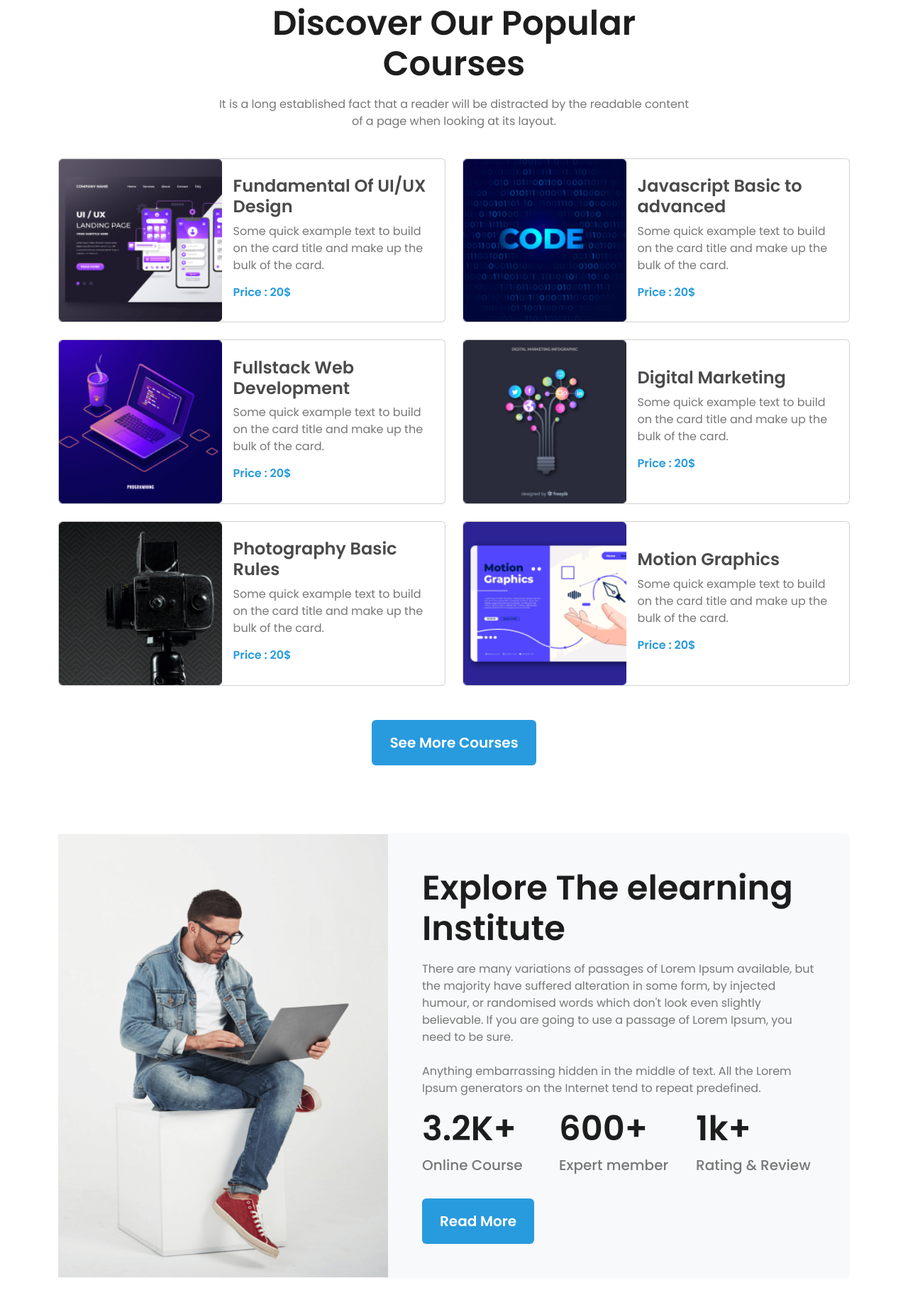
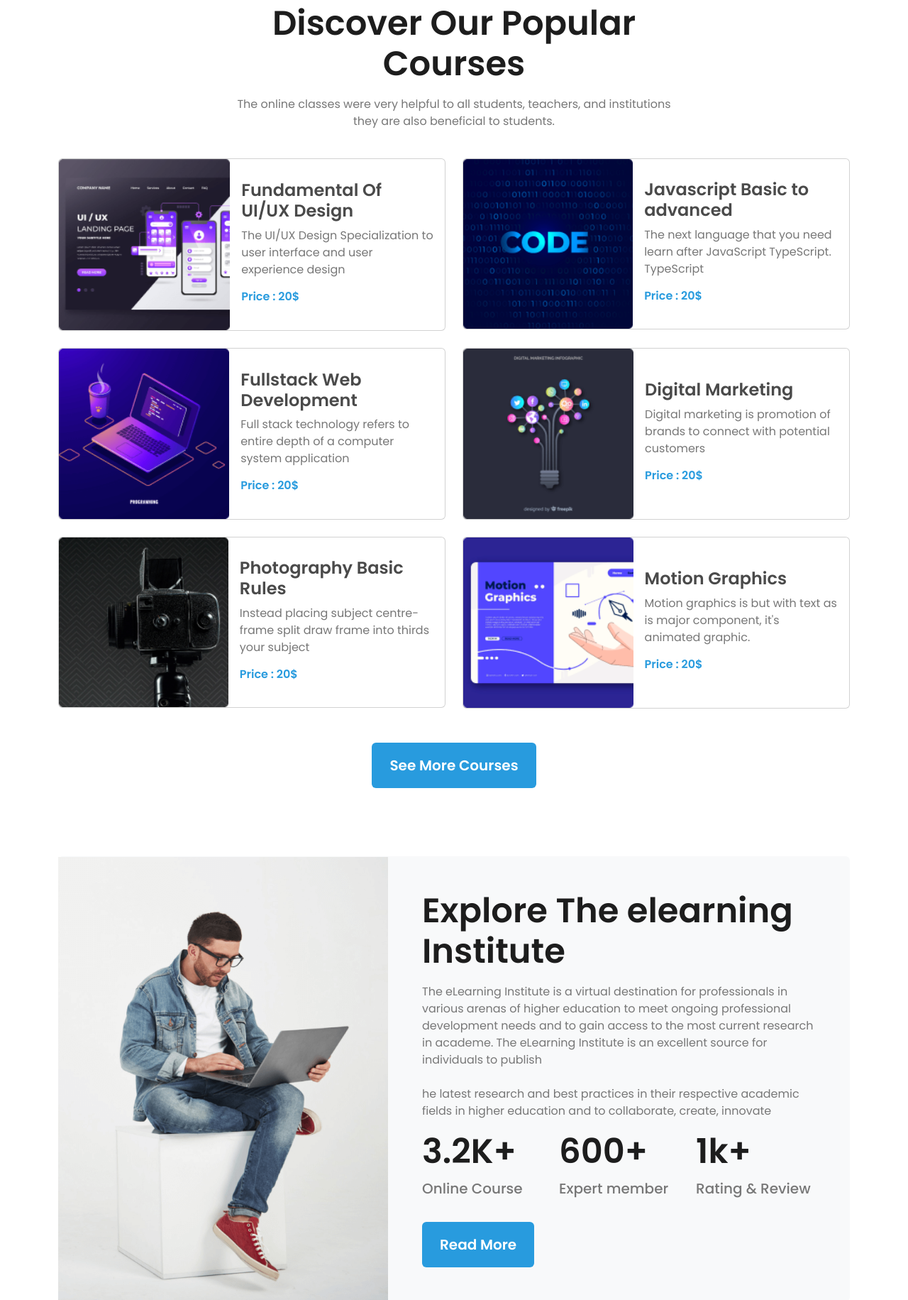
Before and after one commit to ajmainnishu/digital-learning-phero, a plain HTML site: page index.html in a window 1280 px wide. Shown: the part 900-2731 px from the top of the page at 71% size. Drawn offline with nearby package versions, Linux system fonts and the light colour scheme.

Commit message:
Lorem ipsum paragraph changed

```diff
--- a/index.html
+++ b/index.html
@@ -64,7 +64,7 @@
                     <div class="text-center py-5 my-5">
                         <div class="py-3">
                             <h1 class="pt-5 fw-semibold display-3 text-white">Get Started Digital<br>Learning</h1>
-                            <p class="fw-normal header-p px-0 px-md-5 mx-5 mx-md-5 mx-lg-0 px-lg-0">It is a long established fact that a reader will be distracted by the readable <br class="d-none d-lg-block"> content of a page when looking at its layout.</p>
+                            <p class="fw-normal header-p px-0 px-md-5 mx-5 mx-md-5 mx-lg-0 px-lg-0">Online classes have existed in our society for some time now, but the importance <br class="d-none d-lg-block">online classes was fully realised only during the lockdowns</p>
                             <button class="btn btn-primary-color px-4 py-3 fw-semibold fs-5 mb-5" type="submit">Get Started</button>
                         </div>
                     </div>
@@ -73,7 +73,7 @@
                     <div class="text-center py-5 my-5">
                         <div class="py-3">
                             <h1 class="pt-5 fw-semibold display-3 text-white">Get Started Digital<br>Learning</h1>
-                            <p class="fw-normal header-p px-0 px-md-5 mx-5 mx-md-5 mx-lg-0 px-lg-0">It is a long established fact that a reader will be distracted by the readable <br class="d-none d-lg-block"> content of a page when looking at its layout.</p>
+                            <p class="fw-normal header-p px-0 px-md-5 mx-5 mx-md-5 mx-lg-0 px-lg-0">Online classes have existed in our society for some time now, but the importance <br class="d-none d-lg-block">online classes was fully realised only during the lockdowns</p>
                             <button class="btn btn-primary-color px-4 py-3 fw-semibold fs-5 mb-5" type="submit">Get Started</button>
                         </div>
                     </div>
@@ -82,7 +82,7 @@
                     <div class="text-center py-5 my-5">
                         <div class="py-3">
                             <h1 class="pt-5 fw-semibold display-3 text-white">Get Started Digital<br>Learning</h1>
-                            <p class="fw-normal header-p px-0 px-md-5 mx-5 mx-md-5 px-lg-0 mx-lg-0">It is a long established fact that a reader will be distracted by the readable <br class="d-none d-lg-block"> content of a page when looking at its layout.</p>
+                            <p class="fw-normal header-p px-0 px-md-5 mx-5 mx-md-5 mx-lg-0 px-lg-0">Online classes have existed in our society for some time now, but the importance <br class="d-none d-lg-block">online classes was fully realised only during the lockdowns</p>
                             <button class="btn btn-primary-color px-4 py-3 fw-semibold fs-5 mb-5" type="submit">Get Started</button>
                         </div>
                     </div>
@@ -112,7 +112,7 @@
         <!-- discover popular section start -->
         <section class="container py-5 my-5">
             <h2 class="text-center fw-semibold display-5 pb-2">Discover Our Popular <br class="d-none d-lg-block"> Courses</h2>
-            <p class="fw-normal text-center px-0 px-md-5 pb-4">It is a long established fact that a reader will be distracted by the readable content <br class="d-none d-lg-block"> of a page when looking at its layout.</p>
+            <p class="fw-normal text-center px-0 px-md-5 pb-4">The online classes were very helpful to all students, teachers, and institutions <br class="d-none d-lg-block"> they are also beneficial to students.</p>
             <div class="row gy-4">
                 <div class="col-lg-6 col-12">
                     <div class="card">
@@ -120,7 +120,7 @@
                             <img class="w-100" src="./images/course/course-1.png" alt="">
                             <div class="py-2 px-3">
                                 <h4 class="fw-semibold">Fundamental Of UI/UX Design</h4>
-                                <p class="fw-normal">Some quick example text to build on the card title and make up the bulk of the card.</p>
+                                <p class="fw-normal">The UI/UX Design Specialization to user interface and user experience design</p>
                                 <h6 class="fw-semibold">Price : 20$</h6>
                             </div>
                         </div>
@@ -132,7 +132,7 @@
                             <img class="w-100" src="./images/course/course-2.png" alt="">
                             <div class="py-2 px-3">
                                 <h4 class="fw-semibold">Javascript Basic to advanced</h4>
-                                <p class="fw-normal">Some quick example text to build on the card title and make up the bulk of the card.</p>
+                                <p class="fw-normal">The next language that you need learn after JavaScript TypeScript. TypeScript</p>
                                 <h6 class="fw-semibold">Price : 20$</h6>
                             </div>
                         </div>
@@ -144,7 +144,7 @@
                             <img class="w-100" src="./images/course/course-3.png" alt="">
                             <div class="py-2 px-3">
                                 <h4 class="fw-semibold">Fullstack Web Development</h4>
-                                <p class="fw-normal">Some quick example text to build on the card title and make up the bulk of the card.</p>
+                                <p class="fw-normal">Full stack technology refers to entire depth of a computer system application</p>
                                 <h6 class="fw-semibold">Price : 20$</h6>
                             </div>
                         </div>
@@ -156,7 +156,7 @@
                             <img class="w-100" src="./images/course/course-4.png" alt="">
                             <div class="py-2 px-3">
                                 <h4 class="fw-semibold">Digital Marketing</h4>
-                                <p class="fw-normal">Some quick example text to build on the card title and make up the bulk of the card.</p>
+                                <p class="fw-normal">Digital marketing is promotion of brands to connect with potential customers</p>
                                 <h6 class="fw-semibold">Price : 20$</h6>
                             </div>
                         </div>
@@ -168,7 +168,7 @@
                             <img class="w-100" src="./images/course/course-5.png" alt="">
                             <div class="py-2 px-3">
                                 <h4 class="fw-semibold">Photography Basic Rules</h4>
-                                <p class="fw-normal">Some quick example text to build on the card title and make up the bulk of the card.</p>
+                                <p class="fw-normal">Instead placing subject centre-frame split draw frame into thirds your subject</p>
                                 <h6 class="fw-semibold">Price : 20$</h6>
                             </div>
                         </div>
@@ -180,7 +180,7 @@
                             <img class="w-100" src="./images/course/course-6.png" alt="">
                             <div class="py-2 px-3">
                                 <h4 class="fw-semibold">Motion Graphics</h4>
-                                <p class="fw-normal">Some quick example text to build on the card title and make up the bulk of the card.</p>
+                                <p class="fw-normal">Motion graphics is but with text as is major component, it's animated graphic.</p>
                                 <h6 class="fw-semibold">Price : 20$</h6>
                             </div>
                         </div>
@@ -205,9 +205,9 @@
                     <div class="p-lg-5 p-3">
                         <h2 class="fw-semibold display-5 d-none d-lg-block pb-2">Explore The elearning Institute</h2>
                         <h2 class="fw-semibold fs-2 d-lg-none pb-2">Explore The elearning Institute</h2>
-                        <p class="fw-normal d-inline">There are many variations of passages of Lorem Ipsum available, but the majority <span class="d-lg-none see-all-color">See More</span></p><p class="d-none d-lg-inline">have suffered alteration in some form, by injected humour, or randomised words  which don't look even slightly believable. If you are going to use a passage of Lorem Ipsum, you need to be sure.
+                        <p class="fw-normal d-inline">The eLearning Institute is a virtual destination for professionals in various <span class="d-lg-none see-all-color">See More</span></p><p class="d-none d-lg-inline">arenas of higher education to meet ongoing professional development needs and to gain access to the most current research in academe. The eLearning Institute is an excellent source for individuals to publish
                         <br><br>
-                        Anything embarrassing hidden in the middle of text. All the Lorem Ipsum generators on the Internet tend to repeat predefined.</p>
+                        he latest research and best practices in their respective academic fields in higher education and to collaborate, create, innovate</p>
                         <div class="row pt-3">
                             <div class="col-lg-4 col-6">
                                 <h2 class="fw-semibold display-5 d-none d-lg-block">3.2K+</h2>
@@ -242,7 +242,7 @@
                 <div class="d-flex flex-lg-row flex-column justify-content-between text-center text-lg-start align-items-center p-5">
                     <div>
                         <h2 class="fw-semibold display-5 text-white pb-2">Ready to join?</h2>
-                        <p class="fw-normal join-p">It is a long established fact that a reader will be distracted by the readable <br> content of a page when looking at its layout.</p>
+                        <p class="fw-normal join-p">Online classes have existed in our society for some time now, but the importance <br> fully realised only during the lockdowns.</p>
                     </div>
                     <div>
                         <button type="button" class="btn join-btn-color bg-white px-4 py-3 fw-semibold fs-5" data-bs-toggle="modal" data-bs-target="#exampleModal">
@@ -285,7 +285,7 @@
         <!-- successfull section start -->
         <section class="container">
             <h2 class="fw-semibold display-5 text-center text-md-start pb-2">Meet Our Successfull <br class="d-none d-lg-block">Students</h2>
-            <p class="text-center text-md-start fw-normal mb-4">It is a long established fact that a reader will be distracted by the <br class="d-none d-md-block">readable content of a page when looking at its layout.</p>
+            <p class="text-center text-md-start fw-normal mb-4">Your story is unique. That's why we work closely with you to understand <br class="d-none d-md-block">your particular interests, needs, and aspirations.</p>
             <div class="row gy-4">
                 <div class="col-lg-3 col-md-6 col-12">
                     <div class="card">
@@ -334,7 +334,7 @@
         <!-- feedback section start -->
         <section class="container mt-5 pt-5 d-lg-none">
             <h2 class="text-center display-5 fw-semibold pb-2">Some Students Feedback</h2>
-            <p class="fw-normal text-center px-4 pb-4">It is a long established fact that a reader will be distracted by the <br class="d-none d-md-block">readable content of a page when looking at its layout.</p>
+            <p class="fw-normal text-center px-4 pb-4">Successful students take advantage of extra credit opportunities when offered. <br class="d-none d-md-block">demonstrate that they care about their grades and are willing to work.</p>
             <div class="row gy-4">
                 <div class="col-lg-6 col-12">
                     <div class="card p-4 p-md-5">
@@ -348,7 +348,7 @@
                                 <i class="fa-regular fa-star fs-5"></i>
                             </div>
                         </div>
-                        <p class="mb-4 fw-normal">There are many variations of passages of Lorem Ipsum available, but the majority have suffered alteration in some form, by injected humour, or randomised words which don't look even slightly believable. If you are going to use a passage of Lorem.</p>
+                        <p class="mb-4 fw-normal">Great job doesn’t tell the learner what he did right, and likewise, a statement such as “Not quite there yet” doesn’t give her any insight into what she did wrong and how she can do better the next time around instead, researchers suggest.</p>
                         <div class="d-flex align-items-center gap-3">
                             <img src="./images/student/student-5.png" alt="">
                             <div>
@@ -370,7 +370,7 @@
                                 <i class="fa-regular fa-star fs-5"></i>
                             </div>
                         </div>
-                        <p class="mb-4 fw-normal">There are many variations of passages of Lorem Ipsum available, but the majority have suffered alteration in some form, by injected humour, or randomised words which don't look even slightly believable. If you are going to use a passage of Lorem.</p>
+                        <p class="mb-4 fw-normal">Taking the time to provide learners with information on what exactly they did well, and what may still need improvement. They also note that it can be helpful to tell the learner what he is doing differently than before.</p>
                         <div class="d-flex align-items-center gap-3">
                             <img src="./images/student/student-6.png" alt="">
                             <div>
@@ -386,7 +386,7 @@
 
         <section class="container mt-5 pt-5 d-none d-lg-block">
             <h2 class="text-center display-5 fw-semibold pb-2">Some Students Feedback</h2>
-            <p class="fw-normal text-center px-4 pb-4">It is a long established fact that a reader will be distracted by the <br class="d-none d-md-block">readable content of a page when looking at its layout.</p>
+            <p class="fw-normal text-center px-4 pb-4">Successful students take advantage of extra credit opportunities when offered <br class="d-none d-md-block">demonstrate that they care about their grades and are willing to work.</p>
             <div id="carouselExampleControls" class="carousel carousel-dar slide">
                 <div class="carousel-inner">
                   <div class="carousel-item active">
@@ -403,7 +403,7 @@
                                         <i class="fa-regular fa-star fs-5"></i>
                                     </div>
                                 </div>
-                                <p class="mb-4 fw-normal">There are many variations of passages of Lorem Ipsum available, but the majority have suffered alteration in some form, by injected humour, or randomised words which don't look even slightly believable. If you are going to use a passage of Lorem.</p>
+                                <p class="mb-4 fw-normal">Great job doesn’t tell the learner what he did right, and likewise, a statement such as “Not quite there yet” doesn’t give her any insight into what she did wrong and how she can do better the next time around instead, researchers suggest.</p>
                                 <div class="d-flex align-items-center gap-3">
                                     <img src="./images/student/student-5.png" alt="">
                                     <div>
@@ -425,7 +425,7 @@
                                         <i class="fa-regular fa-star fs-5"></i>
                                     </div>
                                 </div>
-                                <p class="mb-4 fw-normal">There are many variations of passages of Lorem Ipsum available, but the majority have suffered alteration in some form, by injected humour, or randomised words which don't look even slightly believable. If you are going to use a passage of Lorem.</p>
+                                <p class="mb-4 fw-normal">Taking the time to provide learners with information on what exactly they did well, and what may still need improvement. They also note that it can be helpful to tell the learner what he is doing differently than before.</p>
                                 <div class="d-flex align-items-center gap-3">
                                     <img src="./images/student/student-6.png" alt="">
                                     <div>
@@ -454,54 +454,54 @@
         <!-- frequently question section start -->
         <section class="container py-5 my-5">
             <h2 class="text-center display-5 fw-semibold pb-2">Frequently Asked Questions</h2>
-            <p class="fw-normal text-center px-4 pb-4">It is a long established fact that a reader will be distracted by the <br class="d-none d-md-block">readable content of a page when looking at its layout.</p>
+            <p class="fw-normal text-center px-4 pb-4">A frequently asked questions list is often used in articles, websites, email lists <br class="d-none d-md-block">and online forums where common questions tend to recur.</p>
             <div class="w-lg-75 w-100 mx-auto">
                 <div class="accordion" id="accordionExample">
                     <div class="accordion-item">
                       <h2 class="accordion-header">
                         <button class="accordion-button bg-light fw-semibold fs-5 py-4" type="button" data-bs-toggle="collapse" data-bs-target="#collapseOne" aria-expanded="true" aria-controls="collapseOne">
-                            What other services are you compatible with?
+                            What are the difference between flex and grid ?
                         </button>
                       </h2>
                       <div id="collapseOne" class="accordion-collapse collapse show" data-bs-parent="#accordionExample">
                         <div class="accordion-body">
-                            <p class="fw-normal">There are many variations of passages of available, but the majority have suffered alteration in some form, by injected humour, or randomised words which don't look even slightly believable. If you are going to use a passage of Lorem Ipsum, you need to be sure there isn't anything embarrassing hidden in the middle of text. All the generators on the.</p>
+                            <p class="fw-normal">The basic difference between CSS grid layout and CSS flexbox layout is that flexbox was designed for layout in one dimension - either a row or a column. Grid was designed for two-dimensional layout - rows, and columns at the same time.</p>
                         </div>
                       </div>
                     </div>
                     <div class="accordion-item">
                       <h2 class="accordion-header">
                         <button class="accordion-button bg-light fw-semibold fs-5 py-4 collapsed" type="button" data-bs-toggle="collapse" data-bs-target="#collapseTwo" aria-expanded="false" aria-controls="collapseTwo">
-                            I have a technical i need resolved, who do i email?
+                            What are the difference between bootstrap and tailwind ?
                         </button>
                       </h2>
                       <div id="collapseTwo" class="accordion-collapse collapse" data-bs-parent="#accordionExample">
                         <div class="accordion-body">
-                            <p class="fw-normal">There are many variations of passages of available, but the majority have suffered alteration in some form, by injected humour, or randomised words which don't look even slightly believable. If you are going to use a passage of Lorem Ipsum, you need to be sure there isn't anything embarrassing hidden in the middle of text. All the generators on the.</p>
+                            <p class="fw-normal">Bootstrap is a component-based framework, which means it comes with prebuilt components and includes other utilities for layering displays, spacing, etc. Tailwind, on the other hand, CSS is a utility-first framework. Using Tailwind CSS is akin to writing regular CSS. Unlike Bootstrap, it has no prebuilt components.</p>
                         </div>
                       </div>
                     </div>
                     <div class="accordion-item">
                       <h2 class="accordion-header">
                         <button class="accordion-button bg-light fw-semibold fs-5 py-4 collapsed" type="button" data-bs-toggle="collapse" data-bs-target="#collapseThree" aria-expanded="false" aria-controls="collapseThree">
-                            What other services are you compatible with?
+                            What is css box model ?
                         </button>
                       </h2>
                       <div id="collapseThree" class="accordion-collapse collapse" data-bs-parent="#accordionExample">
                         <div class="accordion-body">
-                            <p class="fw-normal">There are many variations of passages of available, but the majority have suffered alteration in some form, by injected humour, or randomised words which don't look even slightly believable. If you are going to use a passage of Lorem Ipsum, you need to be sure there isn't anything embarrassing hidden in the middle of text. All the generators on the.</p>
+                            <p class="fw-normal">A box in CSS consists of a content area, which is where any text, images, or other HTML elements are displayed. This is optionally surrounded by padding, a border, and a margin, on one or more sides. The box model describes how these elements work together to create a box as displayed by CSS.</p>
                         </div>
                       </div>
                     </div>
                     <div class="accordion-item">
                       <h2 class="accordion-header">
                         <button class="accordion-button bg-light fw-semibold fs-5 py-4 collapsed" type="button" data-bs-toggle="collapse" data-bs-target="#collapseFour" aria-expanded="false" aria-controls="collapseFour">
-                            What other services are you compatible with?
+                            What is a semantic tag ?
                         </button>
                       </h2>
                       <div id="collapseFour" class="accordion-collapse collapse" data-bs-parent="#accordionExample">
                         <div class="accordion-body">
-                            <p class="fw-normal">There are many variations of passages of available, but the majority have suffered alteration in some form, by injected humour, or randomised words which don't look even slightly believable. If you are going to use a passage of Lorem Ipsum, you need to be sure there isn't anything embarrassing hidden in the middle of text. All the generators on the.</p>
+                            <p class="fw-normal">Semantic HTML tags are tags that define the meaning of the content they contain. For example, tags like header, article, and footer are semantic HTML tags. They clearly indicate the role of the content they contain. On the other hand, tags like div and span are typical examples of non-semantic HTML elements.</p>
                         </div>
                       </div>
                     </div>
@@ -535,7 +535,7 @@
     <footer class="text-center footer-bg-color py-5">
         <h2 class="fw-semibold fs-1 text-white pt-lg-5 pt-md-3 mt-lg-4">D Learning</h2>
         <p class="fw-normal footer-p">Office 41, Zawaya Buildin, Ghala Muscat,<br>Sultanate of Oman</p>
-        <p class="fw-normal footer-p">Privacy Ploicy  |   Terms of use</p>
+        <p class="fw-normal footer-p">Privacy Policy  |   Terms of use</p>
         <div class="d-flex justify-content-center gap-4 mt-4 mb-lg-4 pb-lg-5 pb-md-3">
             <p><i class="fa-brands fa-facebook-f"></i></p>
             <p><i class="fa-brands fa-twitter"></i></p>
```
